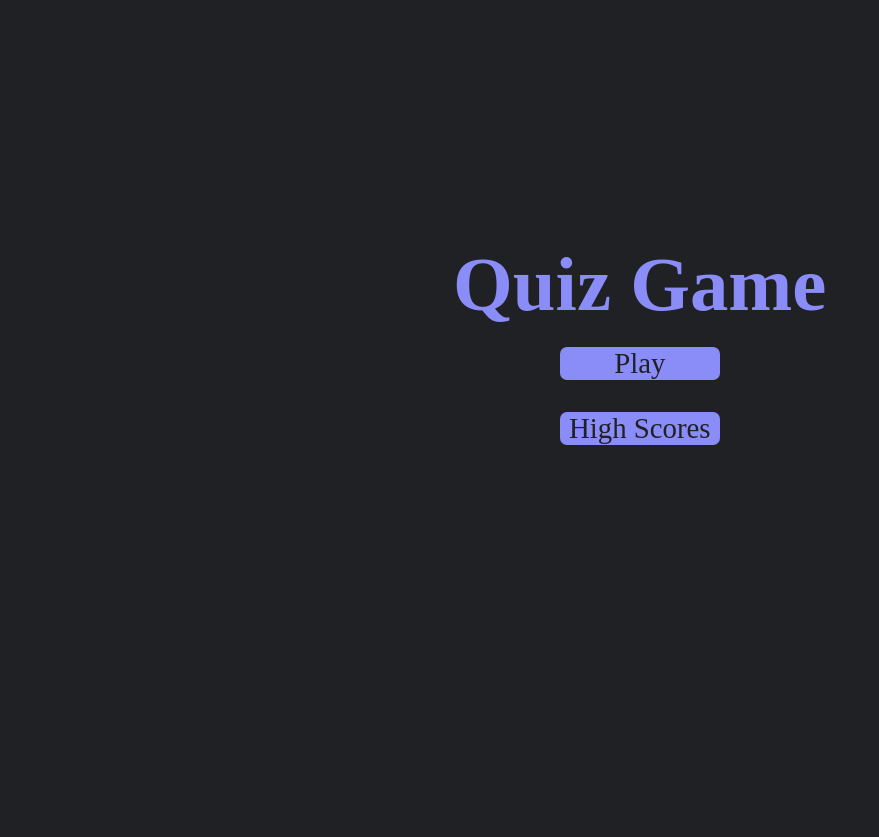
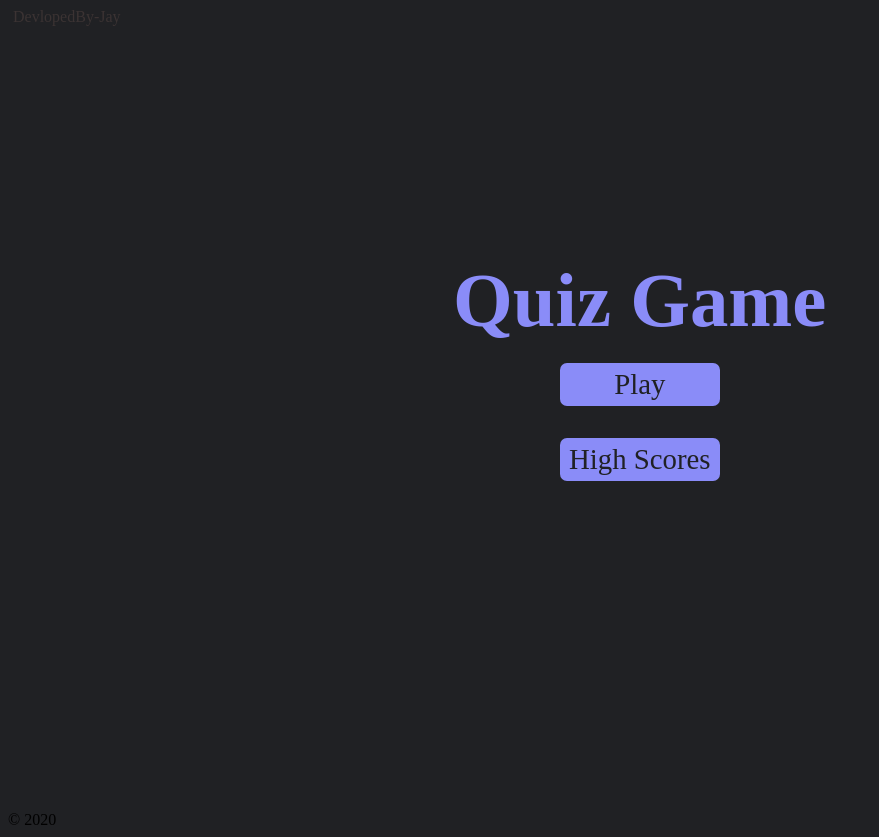
Before and after one commit to Jafolayan1/fronEndTask, a plain HTML site: page QuizGame/index.html in a window 1280 px wide. Shown: the whole page, without its empty margins (0-879 px from the left). Before the commit the page ends 800 px from the top, so only its background shows below. Drawn offline with Linux system fonts and the light colour scheme.

Commit message:
added link tag

```diff
--- a/QuizGame/css/app.css
+++ b/QuizGame/css/app.css
@@ -90,3 +90,20 @@ form {
     flex-direction: column;
     align-items: center;
 }
+
+a {
+    text-decoration: none;
+    padding: 5px;
+}
+
+a:hover {
+    border-bottom: 1px solid silver;
+    border-bottom-right-radius: 5px;
+    border-bottom-left-radius: 5px;
+    padding: 5px;
+}
+
+.dev {
+    color: rgb(59, 51, 51);
+    padding: 5px;
+}
--- a/QuizGame/index.html
+++ b/QuizGame/index.html
@@ -13,6 +13,7 @@
 
 <body>
     <main id="container">
+        <div> <a href="https://twitter.com/IamoluwaJay" class="dev">DevlopedBy-Jay</a></div>
         <div class="col-12 index-height">
             <div id="home" class="flex-center flex-column col-8 index-box-content">
                 <h1 class="h1">Quiz Game</h1>
@@ -20,6 +21,7 @@
                 <a class="btn" href="highscores.html">High Scores</a>
             </div>
         </div>
+        <div>&copy; 2020</div>
     </main>
 </body>
 
```
Also changed, not shown: QuizGame/end.html (+1 -0 lines), QuizGame/game.html (+1 -0 lines), QuizGame/highscores.html (+1 -0 lines).
